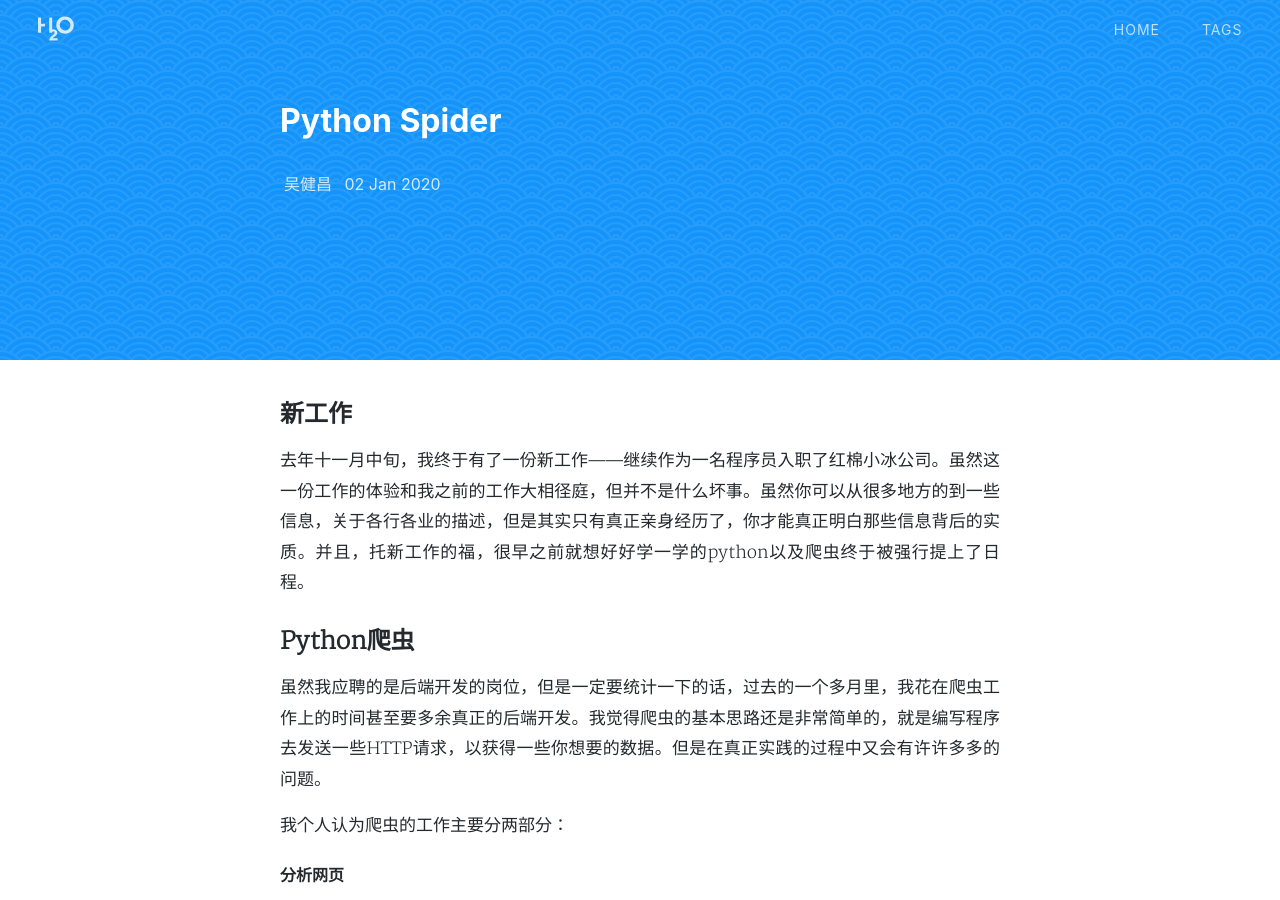
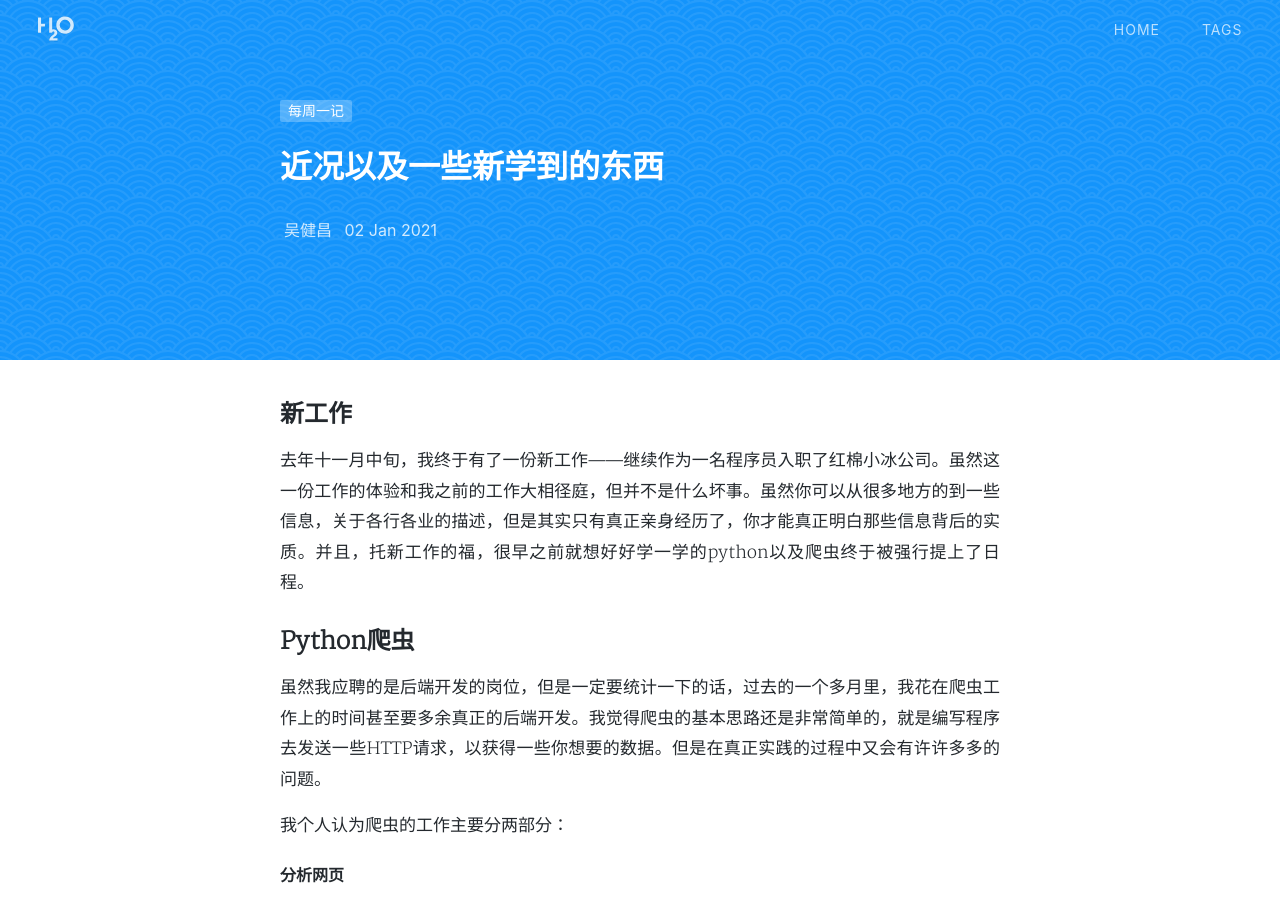
Before and after one commit to void-W/void-W.github.io, a Jekyll site: the page built from _posts/2020-01-02-python-spider.md, in a window 1280 px wide and 900 px high. Built offline with Jekyll 4.4.1, drawn with Linux system fonts in a browser that asks for light colours; nearby versions of some CDN libraries; a style sheet for code colours, icons or effects is not loaded; some of the changed text lies outside the part shown.

Commit message:
update psot

```diff
--- a/_posts/2020-01-02-python-spider.md
+++ b/_posts/2020-01-02-python-spider.md
@@ -1,8 +1,8 @@
 ---
 layout: post
-Title: "近况以及一些新学到的东西"
-Date: 2021-01-02
-Tags: 每周一记
+title: "近况以及一些新学到的东西"
+date: 2021-01-02
+tags: 每周一记
 ---
 
 ## 新工作
```
